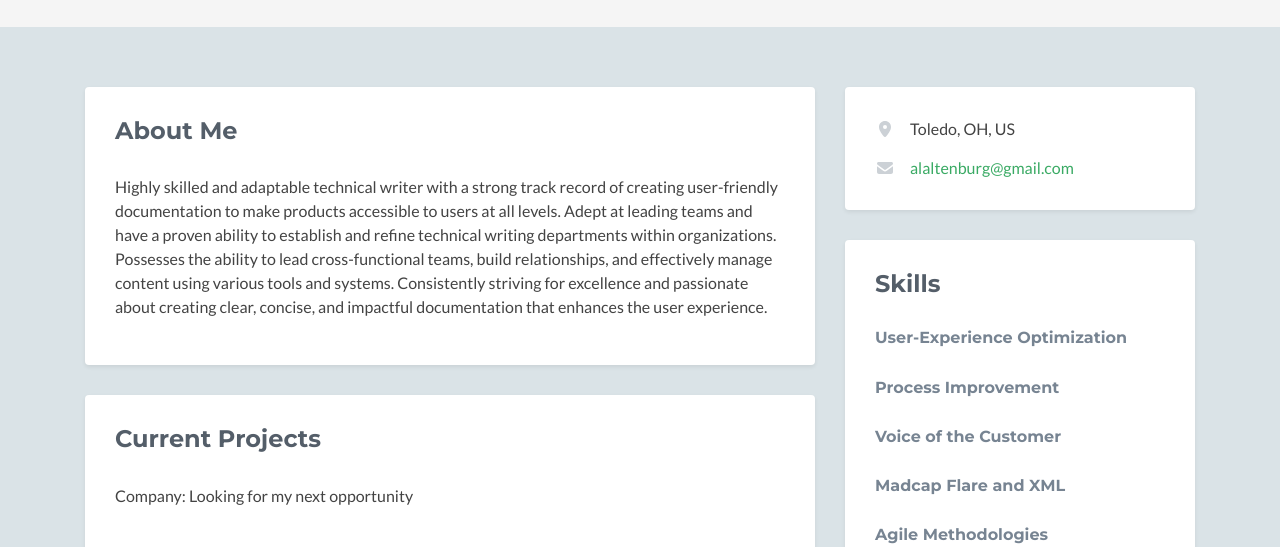
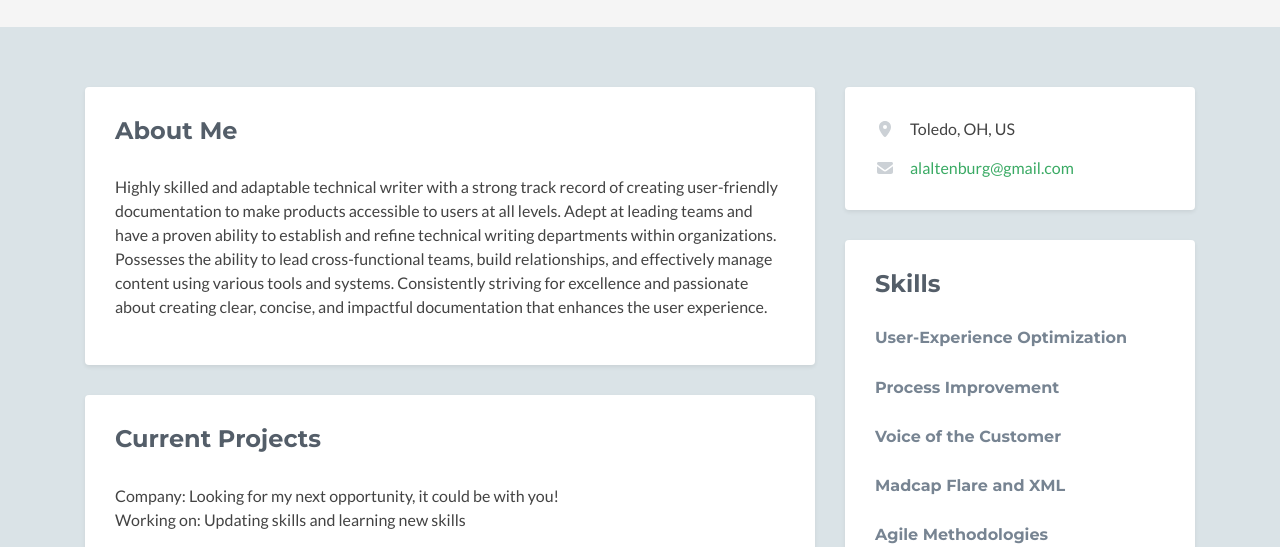
Before and after one commit to alaltenburg/andreaaltenburg, a plain HTML site: page index.html in a window 1280 px wide. Shown: the part 253-800 px from the top of the page. Drawn offline with nearby package versions, Linux system fonts and the light colour scheme; no server answers; some icons are missing.

Commit message:
current project

```diff
--- a/index.html
+++ b/index.html
@@ -64,7 +64,8 @@
                         <h2 class="heading">Current Projects</h2>
                         <div class="content">
                           <!--//item-->
-                          <p>Company: Looking for my next opportunity<br>
+                          <p>Company: Looking for my next opportunity, it could be with you!<br>
+                            Working on: Updating skills and learning new skills<br>
                              </p>
 
  <br><br>
```
